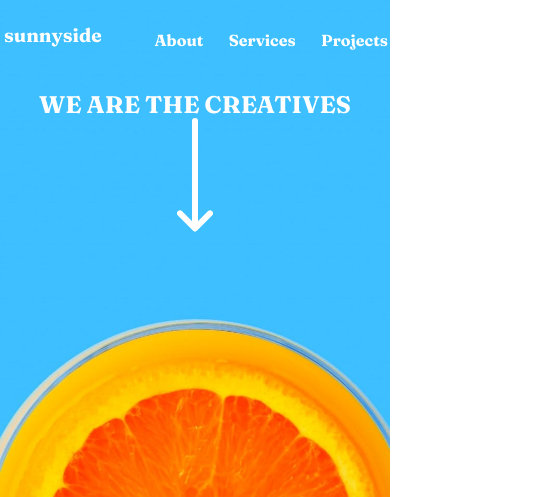
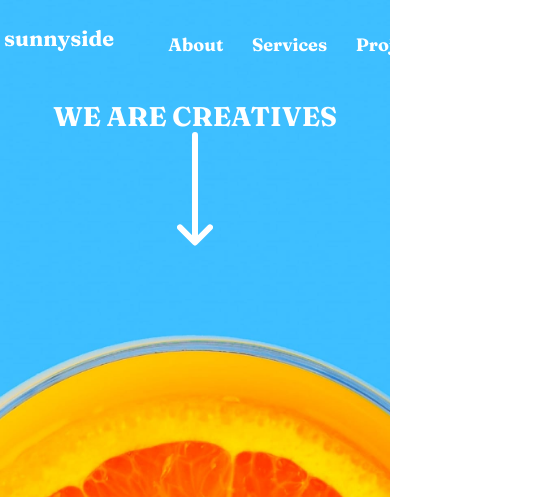
Before and after one commit to mastertbal/SIDE-HUSTLE-PROJECT-2, a plain HTML site: page index.html in a window 390 px wide. Shown: the top 497 px of the page, 554 px wide, since content can reach past the window. Drawn offline with Linux system fonts and the light colour scheme.

Commit message:
Modified the index.html and index.css files

```diff
--- a/index.css
+++ b/index.css
@@ -49,6 +49,11 @@ html, body
     font-weight: bolder;
     font-size: larger;
     align-self: flex-start;
+}
+
+.hamburger
+{
+    display: none;
 }
 
 #section-1 header ul
@@ -385,34 +390,3 @@ html, body
 {
     color: white;
 }
-
-/* MEDIA QUERIES FOR THE MOBILE VERSION */
-@media (min-width: 376px) and (max-width: 500px)
-{
-    html, body
-    {
-        margin: 0;
-        padding: 0;
-        font-size: 16px;
-        font-family: 'Fraunces', sans-serif;
-    }
-
-    #whole-section
-    {
-        margin: 0;
-        padding: 0;
-        display: grid;
-        grid-template-columns: repeat(1, 1fr);
-        grid-template-rows: repeat(10, 500px);
-    }
-
-    #section-1
-    {
-
-        background-image: url("images/mobile/image-header.jpg");
-        background-position: center;
-        background-repeat: no-repeat;
-        background-size: cover;
-    }
-
-}
--- a/index.html
+++ b/index.html
@@ -15,6 +15,7 @@
             <div id="section-1">
                 <header>
                     <p>sunnyside</p>
+                    <a class="hamburger"></a>
                     <ul>
                         <li><a href="#">About</a></li>
                         <li><a href="#">Services</a></li>
@@ -22,7 +23,7 @@
                         <li><a href="#">Contacts</a></li>
                     </ul>
                 </header>
-                <h2>WE ARE THE CREATIVES</h2>
+                <h2>WE ARE CREATIVES</h2>
                 <img src="images/icon-arrow-down.svg">
             </div>
             <!-- end of section 1 -->
```
Also changed, not shown: keep.txt (deleted).
